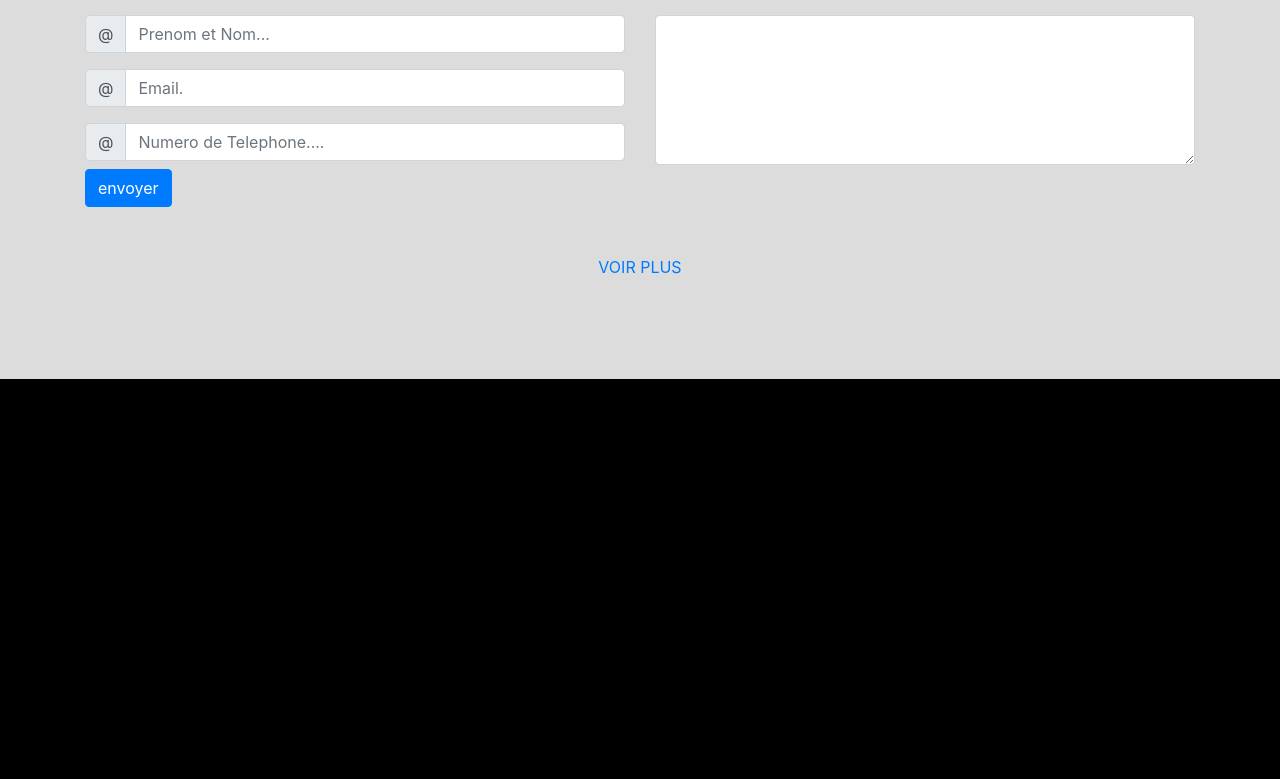
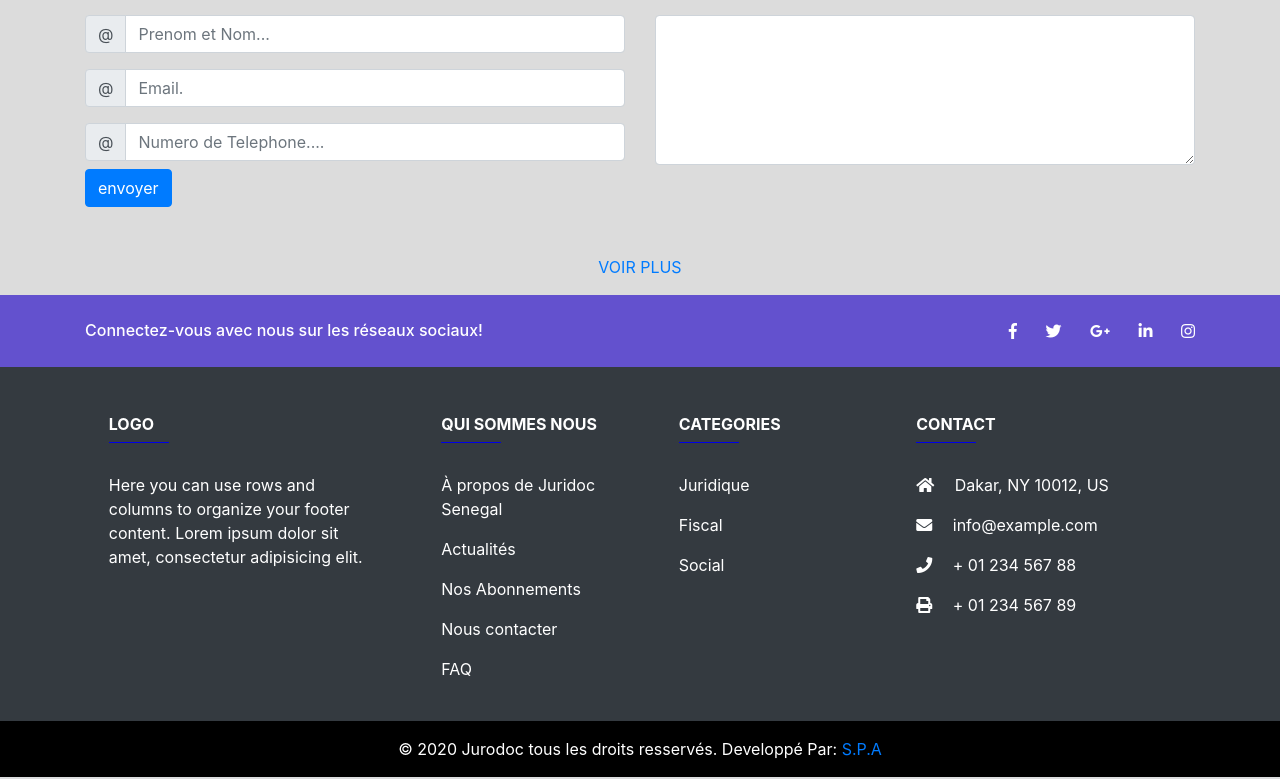
Before and after one commit to syakasamate/juriDoc, a Symfony app: template templates/home/index.html.twig in a window 1280 px wide. Shown: the part 2804-3583 px from the top of the page. Run offline with Twig, Linux system fonts and the light colour scheme; the template is opened without the code that fills it, so the values that code supplies are empty; some libraries are stand-ins or nearby versions.

Commit message:
premiere

```diff
--- a/public/style.css
+++ b/public/style.css
@@ -27,3 +27,11 @@ body {
     width: 100%;
     height: 400px;
 }
+
+.footer-copyright {
+    background-color: black;
+}
+
+hr {
+    background-color: blue;
+}
--- a/templates/base.html.twig
+++ b/templates/base.html.twig
@@ -15,11 +15,6 @@
 </head>
 
 <body>
-{% for message in app.flashes('success') %}
-            <div class="alert alert-success">
-                {{ message }}
-            </div>
-        {% endfor %}
 
     <!--   Navbar Menu   -->
     <nav class="navbar navbar-expand-lg  fixed-top navbar-light bg-light">
@@ -27,7 +22,6 @@
     <span class="navbar-toggler-icon"></span>
   </button>
         <a class="navbar-brand navbar-fixed-top" href="#">JuriDoc</a>
-
         <div class="collapse navbar-collapse" class="float-right" id="navbarTogglerDemo03">
 
             <ul class="navbar-nav navbar-fixed-top ml-auto">
@@ -63,9 +57,154 @@
     </nav>
 
     {% block body %} {% endblock %} {% block footer %}
-    <div class="footer">
+    <!-- Footer -->
+<footer class="page-footer font-small unique-color-dark text-white bg-dark">
+
+  <div style="background-color: #6351ce;">
+    <div class="container">
+
+      <!-- Grid row-->
+      <div class="row py-4 d-flex align-items-center ">
+
+        <!-- Grid column -->
+        <div class="col-md-6 col-lg-5 text-center text-md-left mb-4 mb-md-0">
+          <h6 class="mb-0">Connectez-vous avec nous sur les réseaux sociaux!</h6>
+        </div>
+        <!-- Grid column -->
+
+        <!-- Grid column -->
+        <div class="col-md-6 col-lg-7 text-center text-md-right">
+
+          <!-- Facebook -->
+          <a class="fb-ic">
+            <i class="fab fa-facebook-f white-text mr-4"> </i>
+          </a>
+          <!-- Twitter -->
+          <a class="tw-ic">
+            <i class="fab fa-twitter white-text mr-4"> </i>
+          </a>
+          <!-- Google +-->
+          <a class="gplus-ic">
+            <i class="fab fa-google-plus-g white-text mr-4"> </i>
+          </a>
+          <!--Linkedin -->
+          <a class="li-ic">
+            <i class="fab fa-linkedin-in white-text mr-4"> </i>
+          </a>
+          <!--Instagram-->
+          <a class="ins-ic">
+            <i class="fab fa-instagram white-text"> </i>
+          </a>
+
+        </div>
+        <!-- Grid column -->
+
+      </div>
+      <!-- Grid row-->
 
     </div>
+  </div>
+
+  <!-- Footer Links -->
+  <div class="container text-center text-md-left mt-5 ">
+
+    <!-- Grid row -->
+    <div class="row mt-3">
+
+      <!-- Grid column -->
+      <div class="col-md-3 col-lg-4 col-xl-3 mx-auto mb-4">
+
+        <!-- Content -->
+        <h6 class="text-uppercase font-weight-bold">LOGO </h6>
+        <hr class="deep-purple accent-2 mb-4 mt-0 d-inline-block mx-auto" style="width: 60px;">
+        <p>Here you can use rows and columns to organize your footer content. Lorem ipsum dolor sit amet,
+          consectetur
+          adipisicing elit.</p>
+
+      </div>
+      <!-- Grid column -->
+
+      <!-- Grid column -->
+      <div class="col-md-2 col-lg-2 col-xl-2 mx-auto mb-4">
+
+        <!-- Links -->
+        <h6 class="text-uppercase font-weight-bold">Qui sommes nous</h6>
+        <hr class=" accent-2 mb-4 mt-0 d-inline-block mx- " style="width: 60px;">
+        <p>
+          <a href="#!" class="text-white">À propos de Juridoc Senegal</a>
+        </p>
+        <p>
+          <a href="#!" class="text-white">Actualités</a>
+        </p>
+        <p>
+          <a href="#!"class="text-white">Nos Abonnements</a>
+        </p>
+        <p>
+          <a href="#!" class="text-white ">Nous contacter</a>
+        </p>
+        <p>
+          <a href="#!" class="text-white">FAQ</a>
+        </p>
+
+      </div>
+
+
+      <!-- Grid column -->
+
+      <!-- Grid column -->
+      <div class="col-md-3 col-lg-2 col-xl-2 mx-auto mb-4">
+
+        <!-- Links -->
+        <h6 class="text-uppercase font-weight-bold">categories</h6>
+        <hr class="deep-purple accent-2 mb-4 mt-0 d-inline-block mx-auto" style="width: 60px;">
+        <p>
+          <a href="#!" class="text-white">Juridique</a>
+        </p>
+        <p>
+          <a href="#!" class="text-white" >Fiscal</a>
+        </p>
+        <p>
+          <a href="#!" class="text-white">Social</a>
+        </p>
+
+      </div>
+      <!-- Grid column -->
+
+      <!-- Grid column -->
+      <div class="col-md-4 col-lg-3 col-xl-3 mx-auto mb-md-0 mb-4">
+
+        <!-- Links -->
+        <h6 class="text-uppercase font-weight-bold">Contact</h6>
+        <hr class="deep-purple accent-2 mb-4 mt-0 d-inline-block mx-auto" style="width: 60px;">
+        <p>
+          <i class="fas fa-home mr-3"></i> Dakar, NY 10012, US</p>
+        <p>
+          <i class="fas fa-envelope mr-3"></i> info@example.com</p>
+        <p>
+          <i class="fas fa-phone mr-3"></i> + 01 234 567 88</p>
+        <p>
+          <i class="fas fa-print mr-3"></i> + 01 234 567 89</p>
+
+      </div>
+      <!-- Grid column -->
+
+    </div>
+    <!-- Grid row -->
+
+  </div>
+  <!-- Footer Links -->
+
+  <!-- Copyright -->
+  <div class="footer-copyright text-center py-3">© 2020 Jurodoc tous les droits resservés. Developpé Par:
+    <a href="https://mdbootstrap.com/"> S.P.A</a>
+  </div>
+  <!-- Copyright -->
+
+</footer>
+<!-- Footer -->
+
+
+
     {% endblock %} {% block javascripts %}{% endblock %}
 
 </body>
```
